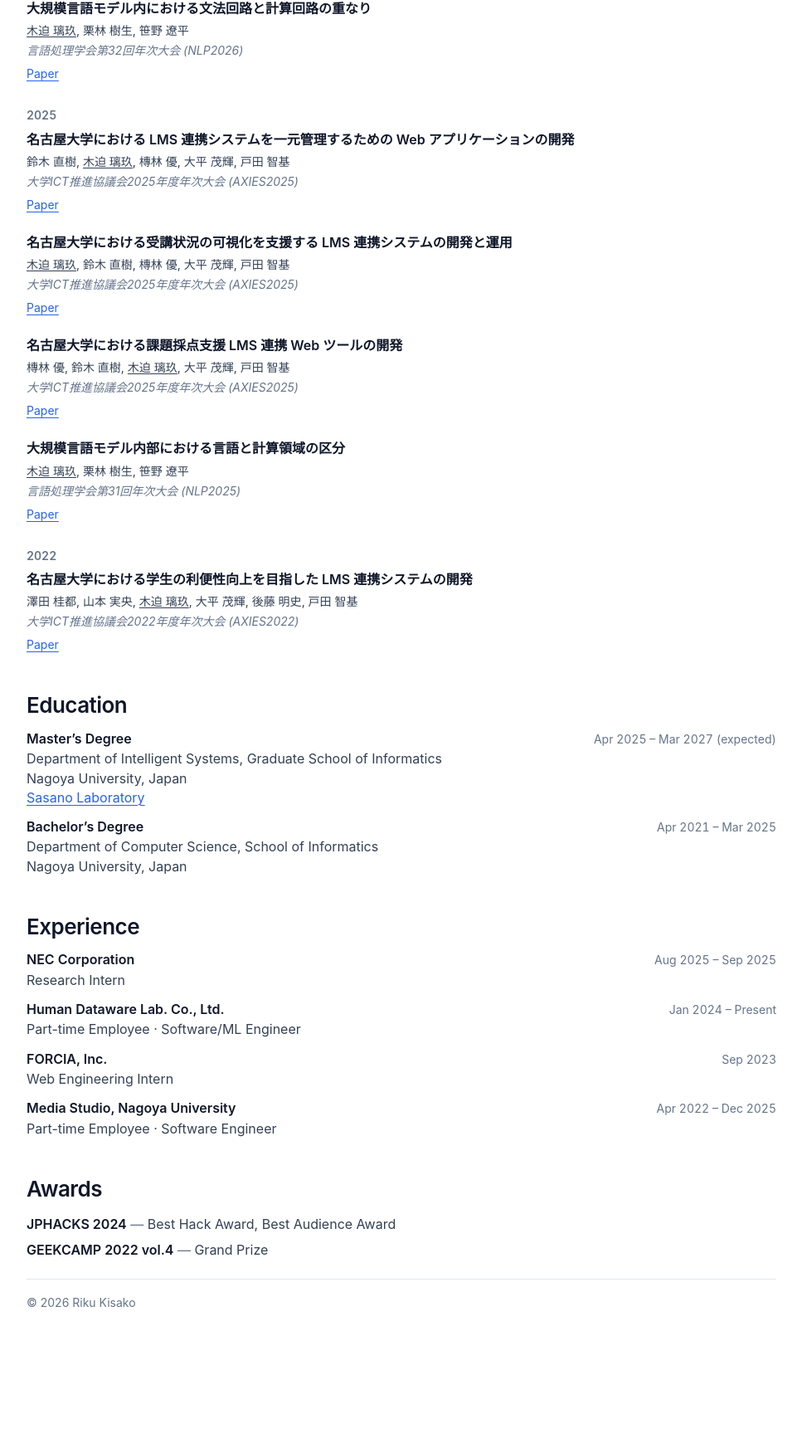
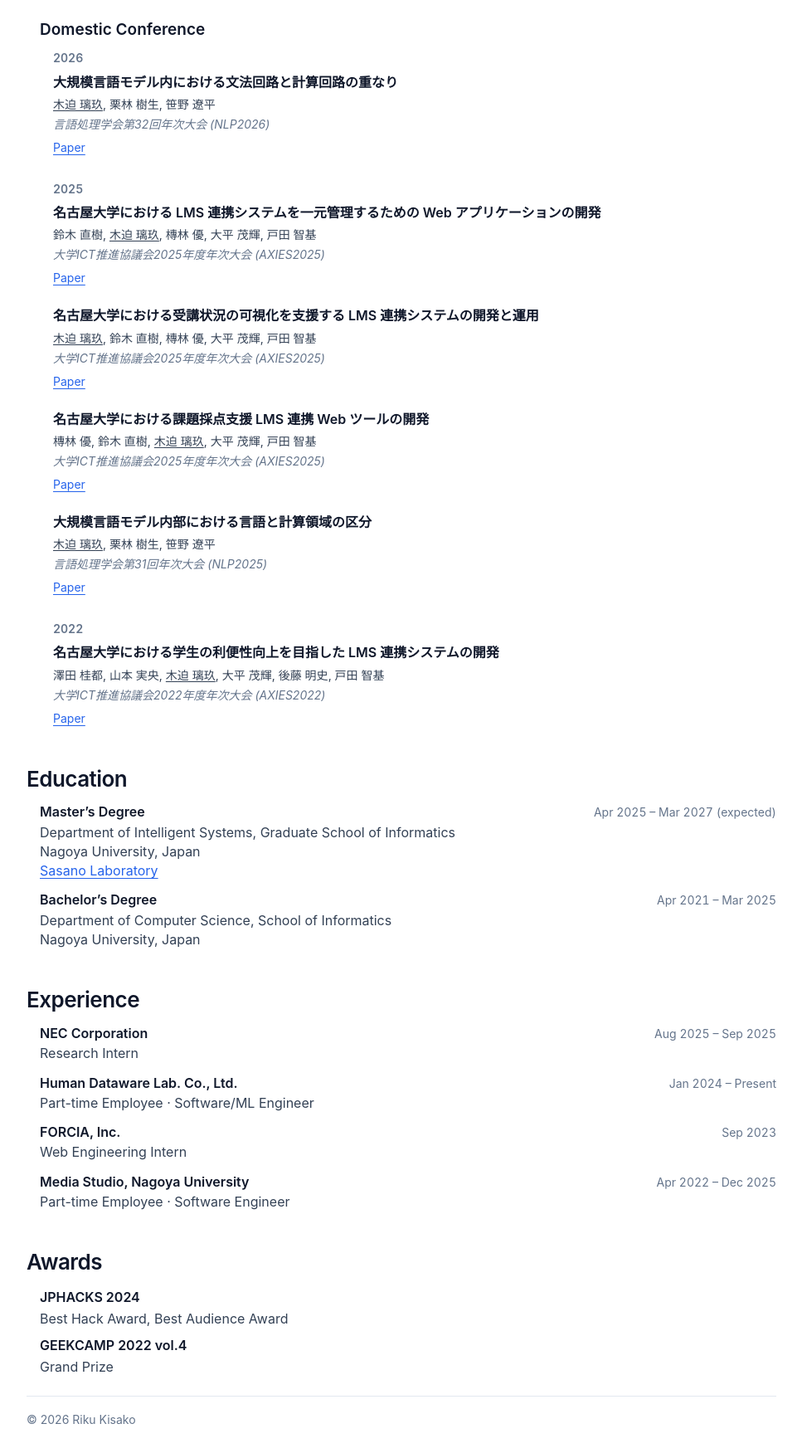
Before and after one commit to Riku-0801/Riku-0801.github.io, an Astro site: page / in a window 1280 px wide. Shown: the part 933-2684 px from the top of the page at 83% size, without its empty margins (156-1123 px from the left). Before the commit the page ends 2542 px from the top, so only its background shows below. Built offline with nearby package versions, Linux system fonts and the light colour scheme; Astro itself is replaced by a stand-in of ours.

Commit message:
Refine section indentation and group publications by year

```diff
--- a/src/pages/index.astro
+++ b/src/pages/index.astro
@@ -39,15 +39,13 @@ const publicationGroups = [
       <h2 id="publications-heading">Publications</h2>
       {publicationGroups.map(({ category, heading, id }) => {
         const entries = publicationsByCategory.get(category) ?? [];
-        const entriesByYear = category === 'domestic-conference'
-          ? Map.groupBy(entries, ({ year }) => year)
-          : null;
+        const entriesByYear = Map.groupBy(entries, ({ year }) => year);
 
         return (
           <section class="publication-group" aria-labelledby={id}>
             <h3 id={id}>{heading}</h3>
             {entries.length === 0 && <p class="secondary empty-note">No entries yet.</p>}
-            {entriesByYear && Array.from(entriesByYear, ([year, yearEntries]) => (
+            {Array.from(entriesByYear, ([year, yearEntries]) => (
               <div class="publication-year">
                 <h4 class="publication-year-heading">{year ?? 'Undated'}</h4>
                 <ul class="publication-list" role="list">
@@ -55,11 +53,6 @@ const publicationGroups = [
                 </ul>
               </div>
             ))}
-            {!entriesByYear && entries.length > 0 && (
-              <ul class="publication-list" role="list">
-                {entries.map((publication) => <PublicationItem publication={publication} />)}
-              </ul>
-            )}
           </section>
         );
       })}
@@ -114,7 +107,10 @@ const publicationGroups = [
       <h2 id="awards-heading">Awards</h2>
       <ul class="detail-list awards-list" role="list">
         {awards.map(({ event, prizes }) => (
-          <li><strong>{event}</strong> <span class="award-separator" aria-hidden="true">—</span> {prizes.join(', ')}</li>
+          <li>
+            <strong>{event}</strong>
+            <p class="award-prizes">{prizes.join(', ')}</p>
+          </li>
         ))}
       </ul>
     </section>
--- a/src/styles/global.css
+++ b/src/styles/global.css
@@ -253,6 +253,17 @@ main {
   font-variant-numeric: tabular-nums;
 }
 
+.content-section {
+  --section-indent: clamp(0.375rem, 2vw, 1rem);
+}
+
+.publication-group,
+.publication-year,
+.publication-group > .empty-note,
+.content-section > :is(.detail-list, .news-list, .empty-note) {
+  margin-inline-start: var(--section-indent);
+}
+
 .publication-group + .publication-group {
   margin-top: 1.625rem;
 }
@@ -345,10 +356,6 @@ main {
   gap: 0.3rem;
 }
 
-.award-separator {
-  color: var(--secondary);
-}
-
 .footer-inner {
   display: flex;
   flex-wrap: wrap;
```
